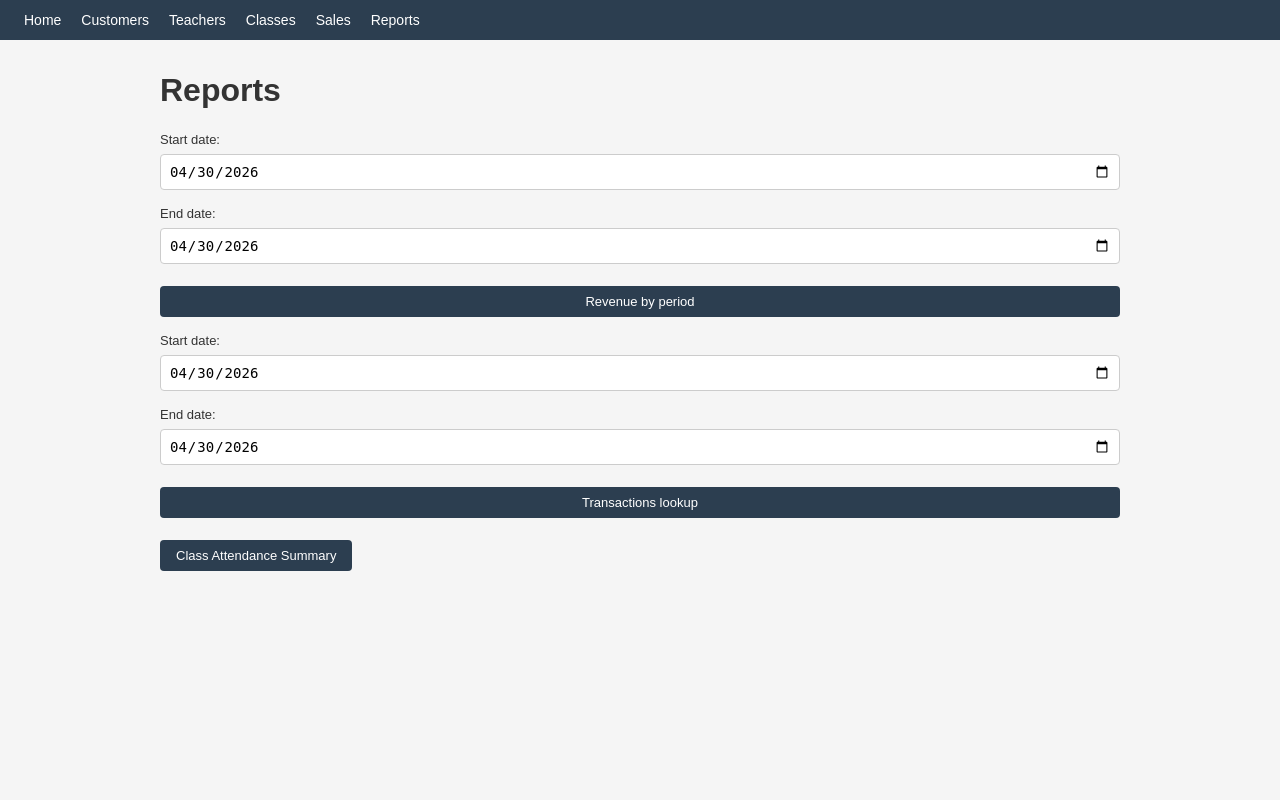
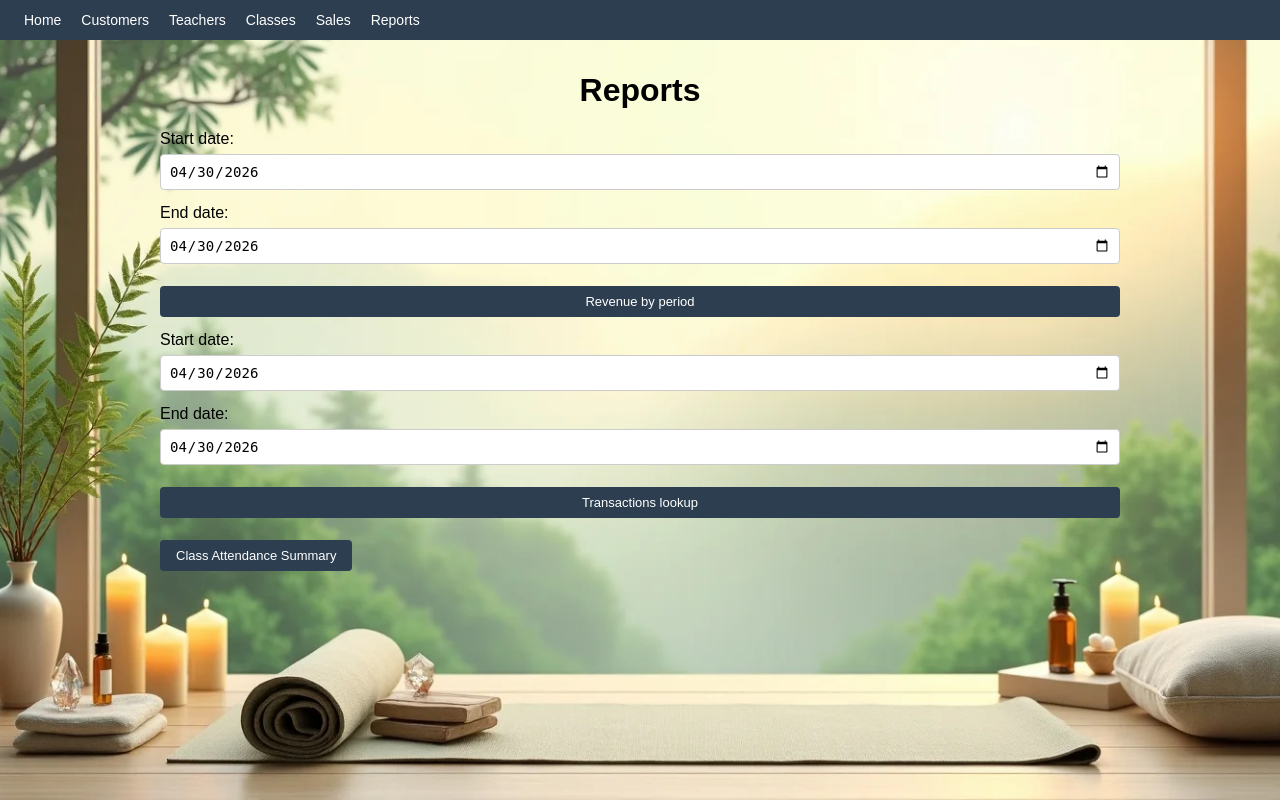
Before and after one commit to wwshoaf/AlliedAnts, a Flask app: page /reports in a window 1280 px wide. Run offline with Flask 3, Linux system fonts and the light colour scheme.

Commit message:
appearance enhancement

```diff
--- a/static/styles.css
+++ b/static/styles.css
@@ -2,7 +2,7 @@ body {
     font-family: sans-serif;
     margin: 0;
     background: #f5f5f5;
-    color: #333;
+    color: #000000;
 }
 
 nav {
@@ -29,10 +29,19 @@ main {
 }
 
 .page-header {
-    display: flex;
-    justify-content: space-between;
+    display: grid;
+    grid-template-columns: 1fr auto 1fr;
     align-items: center;
     margin-bottom: 20px;
+}
+
+.page-header h1 {
+    text-align: center;
+    grid-column: 2; /* force the title into the center column */
+}
+
+.page-header .btn {
+    justify-self: end; /* push button to the far right */
 }
 
 table {
--- a/templates/base.html
+++ b/templates/base.html
@@ -6,7 +6,11 @@
     <title>Allied Ants Yoga Studio Management</title>
     <link rel="stylesheet" href="{{ url_for('static', filename='styles.css') }}">
 </head>
-<body>
+<body style="background-image: url('/static/yoga2.png');
+    background-size: cover;
+    background-position: center;
+    background-repeat: no-repeat;
+    min-height: 100vh;">
     <nav>
         <a href="/">Home</a>
         <a href="/customers">Customers</a>
--- a/templates/details.html
+++ b/templates/details.html
@@ -4,7 +4,7 @@
 
  <!-- entered from reports or customers' page -->
 {% if person %}
-    <h1 style="padding: 30px;">Class Schedule For <u>{{person}}</u> , {{p}}</h1>
+    <h1 style="padding: 30px ; padding-top: 48px;">Class Schedule For <u>{{person}}</u> , {{p}}</h1>
     <!-- extra whitespace -->
     <p></p>
     <table>
@@ -26,7 +26,7 @@
 
 <!-- entered from reports page -->
 {% if date %}
-    <h1>Class Enrollment List For</h1>
+    <h1 style="padding-top: 40px;">Class Enrollment List For</h1>
     <h1 style="padding: 30px;text-indent: 20px;"><u>{{class_type}}</u> on {{date}} at {{time}}</h1>
     <!-- extra whitespace -->
     <p></p>
--- a/templates/reports.html
+++ b/templates/reports.html
@@ -1,14 +1,14 @@
 {% extends "base.html" %}
 {% block content %}
-<h1>Reports</h1>
+<h1 style="text-align: center;">Reports</h1>
 <div>
     <!-- user options -->
     <!-- every time user hits a button, page refreshes to display ONLY lastest requested info -->
 
     <form action="/reports/revenue" method="get">
-        <label for="rst">Start date:</label>
+        <label style="font-size: 1rem;" for="rst">Start date:</label>
         <input type="date" id="rst" name='st' placeholder="" required>
-        <label for="red">End date:</label>
+        <label style="font-size: 1rem;" for="red">End date:</label>
         <input type="date" id="red" name='ed' required>
         <input class="btn" type="submit" value="Revenue by period">
     </form>
@@ -29,9 +29,9 @@
     {% endif %}
 
     <form action="/reports/trans" method="get">
-        <label for="tst">Start date:</label>
+        <label style="font-size: 1rem;" for="tst">Start date:</label>
         <input type="date" id="tst" name="st" required>
-        <label for="ted">End date:</label>
+        <label style="font-size: 1rem;" for="ted">End date:</label>
         <input type="date" id="ted" name='ed' required>
         <input class="btn" type="submit" value="Transactions lookup">
     </form>
```
Also changed, not shown: static/calm-aesthetic-desktop.jpg (added), static/yoga.png (added), static/yoga2.png (added).
